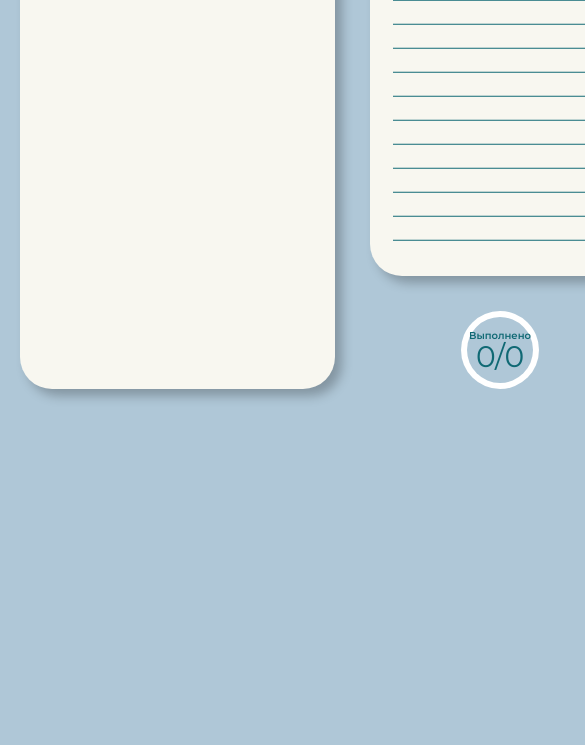
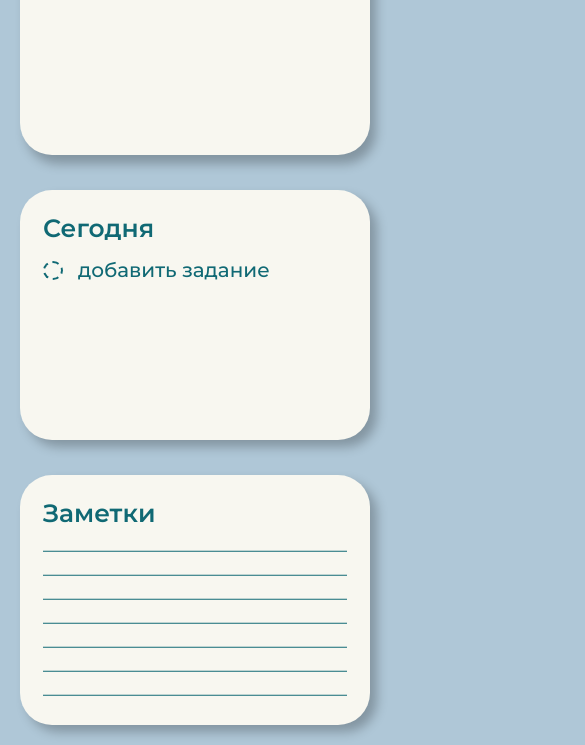
Before and after one commit to zuevarita/Planer, a website built with webpack: page src/index.html in a window 390 px wide. Shown: the part 435-1180 px from the top of the page, 585 px wide, since content can reach past the window. Before the commit the page ends 844 px from the top, so only its background shows below. Built offline with nearby package versions, Linux system fonts and the light colour scheme.

Commit message:
add phone view

```diff
--- a/src/styles/styles.css
+++ b/src/styles/styles.css
@@ -36,6 +36,28 @@ main{
     "today-task notes"
     "today-task progress";
 }
+
+
+@media screen and (max-width: 750px){
+    .dashboard{
+        display: flex;
+        flex-direction: column;
+        align-items: center;
+        height: auto;
+        padding-bottom: 2rem;
+    }
+
+    .dashboard .week-tasks, .today-task, .notes{
+        min-height: 250px;
+        max-width: 350px;;
+        width: 100%;
+    }
+
+    .dashboard .progress{
+        display: none;
+    }
+}
+
 
 @media screen and (min-width: 850px){
     .dashboard{
```
